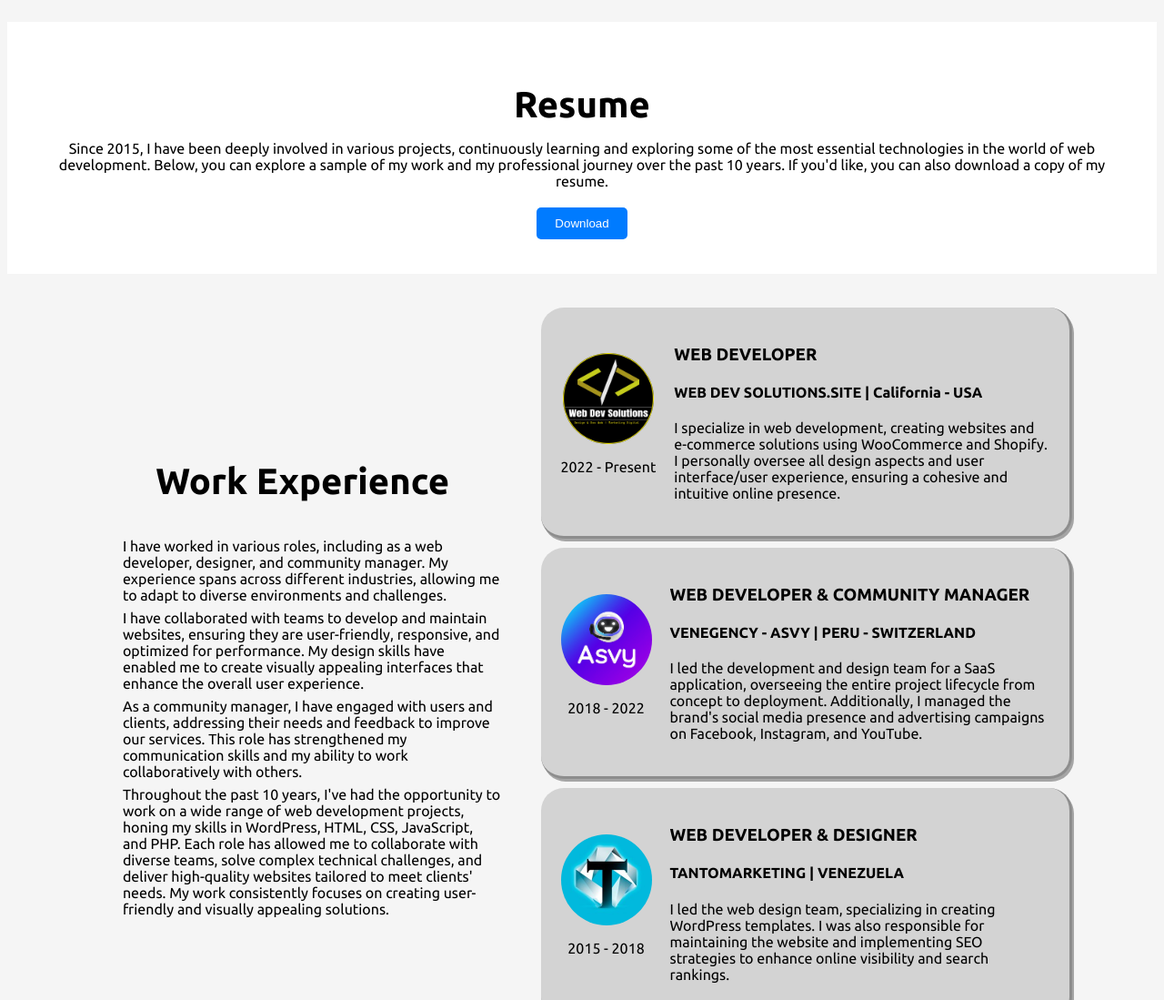
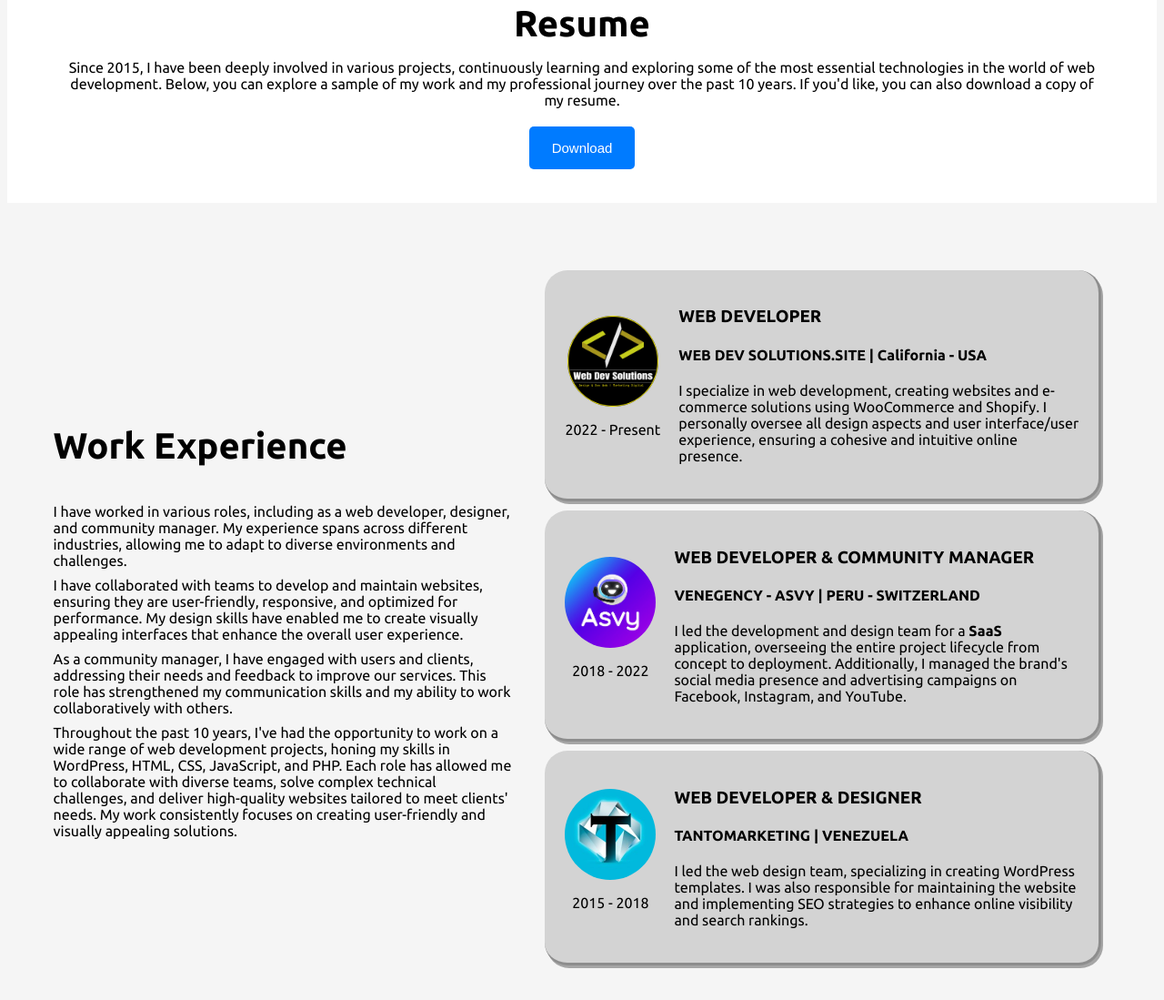
Before and after one commit to victorjhernandez06/victordev06, a plain HTML site: page index.html in a window 1280 px wide. Shown: the part 781-1880 px from the top of the page at 91% size. Drawn offline with Linux system fonts and the light colour scheme.

Commit message:
Issues Fixes: -Capital letters, -Spaces in padding, -Repetitive Code, -Margins

```diff
--- a/css/style.css
+++ b/css/style.css
@@ -27,8 +27,8 @@ header {
     flex-direction: row;
     align-items: center;
     justify-content: center;
-    gap: 5px;
-    padding: 10%;
+    gap: 2%;
+    padding: 5%;
     align-content: stretch;
 }
 
@@ -49,10 +49,9 @@ header {
 }
 
 .container__download {
-    /* padding: 10%; */
     display: block;
     margin: 0 auto;
-    padding: 3%;
+    padding: 5%;
     padding-bottom: 0;
     text-align: center;
 }
@@ -60,32 +59,25 @@ header {
 .section__experience {
     display: grid;
     grid-template-columns: 40% 50%;
-    gap: 10px;
-    padding: 2px;
-    margin: 2%;
+    gap: 2%;
+   padding: 5% 0 5% 0;
+    margin: 0;
     justify-content: center;
 }
 
 .experience__myself {
     display: flex;
     flex-direction: column;
-    align-items: center;
     justify-content: center;
-    gap: 5px;
-    margin-top: 5%;
-    padding: 5%;
 }
 
-.work__title {
-    text-align: center;
-    font-weight: 800;
+h2.work__title {
     font-size: 2.5em;
 }
 
-
 .work__text {
-    margin-left: 20px;
-    margin-top: 0;
+    /*margin-left: 20px;*/
+    margin-top: 7px;
     margin-bottom: 2px;
 }
 
@@ -338,19 +330,20 @@ figcaption {
 
 .collection__button,
 .resume__button,
-.container__download__button {
+.download__button {
     margin-top: 20px;
 }
 
-.container__download__button {
+.download__button {
     text-align: center;
     padding-bottom: 3%;
 }
 
 .collection__button button,
 .resume__button button,
-.container__download__button button {
-    padding: 10px 20px;
+.download__button button {
+    font-size: 1.5rem;
+    padding: 15px 25px;
     background-color: #007bff;
     color: #fff;
     border: none;
@@ -361,7 +354,7 @@ figcaption {
 
 .collection__button button:hover,
 .resume__button button:hover,
-.container__download__button button:hover {
+.download__button button:hover {
     background-color: #0056b3;
 }
 
--- a/index.html
+++ b/index.html
@@ -68,7 +68,7 @@
                     If you'd like, you can also download a copy of my resume.
                 </p>
             </div>
-            <div class="container__download__button">
+            <div class="download__button">
                 <button>Download</button>
             </div>
         </section>
@@ -132,7 +132,7 @@
                         <h3 class="asvy__title">WEB DEVELOPER & COMMUNITY MANAGER</h3>
                         <h4 class="asvy__subtitle">VENEGENCY - ASVY | PERU - SWITZERLAND</h4>
                         <p class="asvy__text">
-                            I led the development and design team for a SaaS application,
+                            I led the development and design team for a <strong>SaaS</strong> application,
                             overseeing the entire project lifecycle from concept to deployment.
                             Additionally, I managed the brand's social media presence and
                             advertising campaigns on Facebook, Instagram, and YouTube.
@@ -279,16 +279,14 @@
             <div class="projects__collections">
                 <h2 class="collections__title">Collections Websites</h2>
                 <p class="collections__text">
-                    Some of the websites I've built using CMS platforms like WordPress and
-                    Shopify, as well as technologies such as HTML, CSS, JavaScript, and
-                    PHP.
+                    Some of the websites I've built using <b>CMS</b> platforms like <strong>WordPress</strong> and <strong>Shopify</strong>, as well as technologies such as <strong>HTML, CSS, JavaScript, and PHP.</strong>
                 </p>
                 <ul>
-                    <li>profesional websites.</li>
+                    <li>Proffesional Websites.</li>
                     <li>Attractive e-commerce.</li>
-                    <li>landing pages.</li>
-                    <li>portfolios.</li>
-                    <li>business.</li>
+                    <li>Landing pages.</li>
+                    <li>Portfolios.</li>
+                    <li>Business.</li>
                     <li>and many other pages.</li>
                 </ul>
                 <div class="collection__button">
```
Also changed, not shown: 2 other files.
